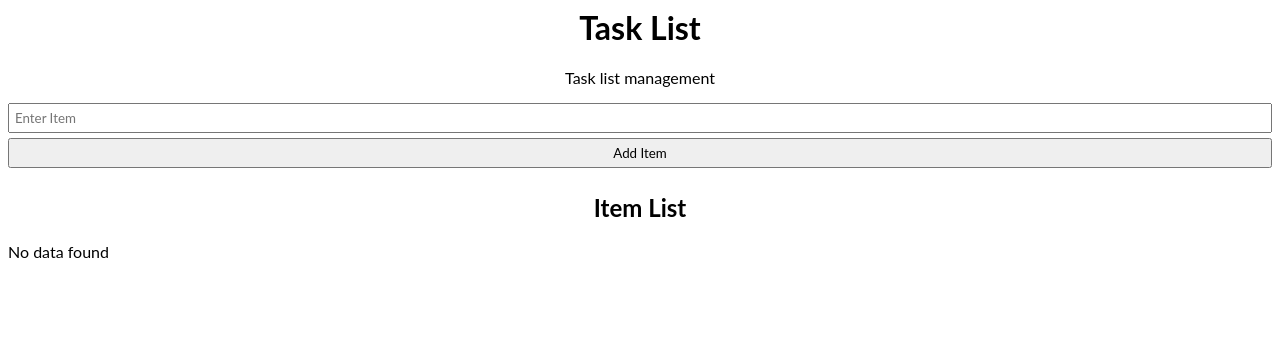
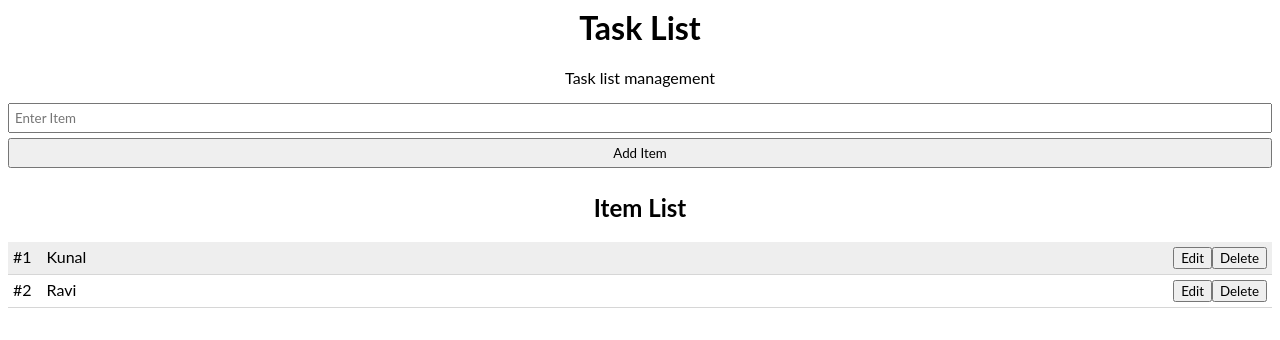
Before and after one commit to codingSlate/reactjs-practice, a React (Create React App) app: page / in a window 1280 px wide. Shown: the top 340 px of the page. Built offline with nearby package versions, Linux system fonts and the light colour scheme.

Commit message:
3 files modified

```diff
--- a/src/App.js
+++ b/src/App.js
@@ -2,7 +2,10 @@ import React, { useState } from 'react';
 import './style.css';
 import AddItemForm from './components/AddItemForm';
 import ShowItemList from './components/ShowItemList';
-const taskList = [];
+const taskList = [
+  { itemName: "Kunal"},
+  { itemName: "Ravi"},
+];
 
 export default function App() {
   const [task, setTask] = useState(taskList);
--- a/src/components/ShowItemList.css
+++ b/src/components/ShowItemList.css
@@ -6,6 +6,28 @@ ul.nostyle {
   margin: 0;
   padding: 0;
 }
-li{
+li {
   list-style: none;
+  border-bottom: 1px solid rgb(214, 214, 214);
+  display: flex;
+  flex-direction: row;
+  padding: 5px;
 }
+ul li:nth-child(odd) {
+  background-color: rgb(238, 238, 238);
+}
+
+.flexitem1,
+.flexitem2 {
+  justify-self: flex-start;
+}
+.flexitem2 {
+  padding: 0 15px;
+}
+/*
+.flexitem3,
+.flexitem4 {
+} */
+.flexitem3 {
+  margin-left: auto;
+}
--- a/src/components/ShowItemList.js
+++ b/src/components/ShowItemList.js
@@ -7,13 +7,13 @@ const ShowItemList = (props) => {
     return <div clssName="center">No data found</div>;
   }
   return (
-    <ul clssName="nostyle">
+    <ul className="nostyle">
       {props.task.map((t, index) => (
         <li className="li" key={index}>
-          <span>#{index} </span>
-          {t.itemName}
-          <span>Edit</span>
-          <span>Delete</span>
+          <div className="flexitem1">#{index+1} </div>
+          <div className="flexitem2">{t.itemName}</div>
+          <button type="button" className="btn flexitem3">Edit</button >
+          <button type="button" className="btn flexitem4">Delete</button >
         </li>
       ))}
     </ul>
```
